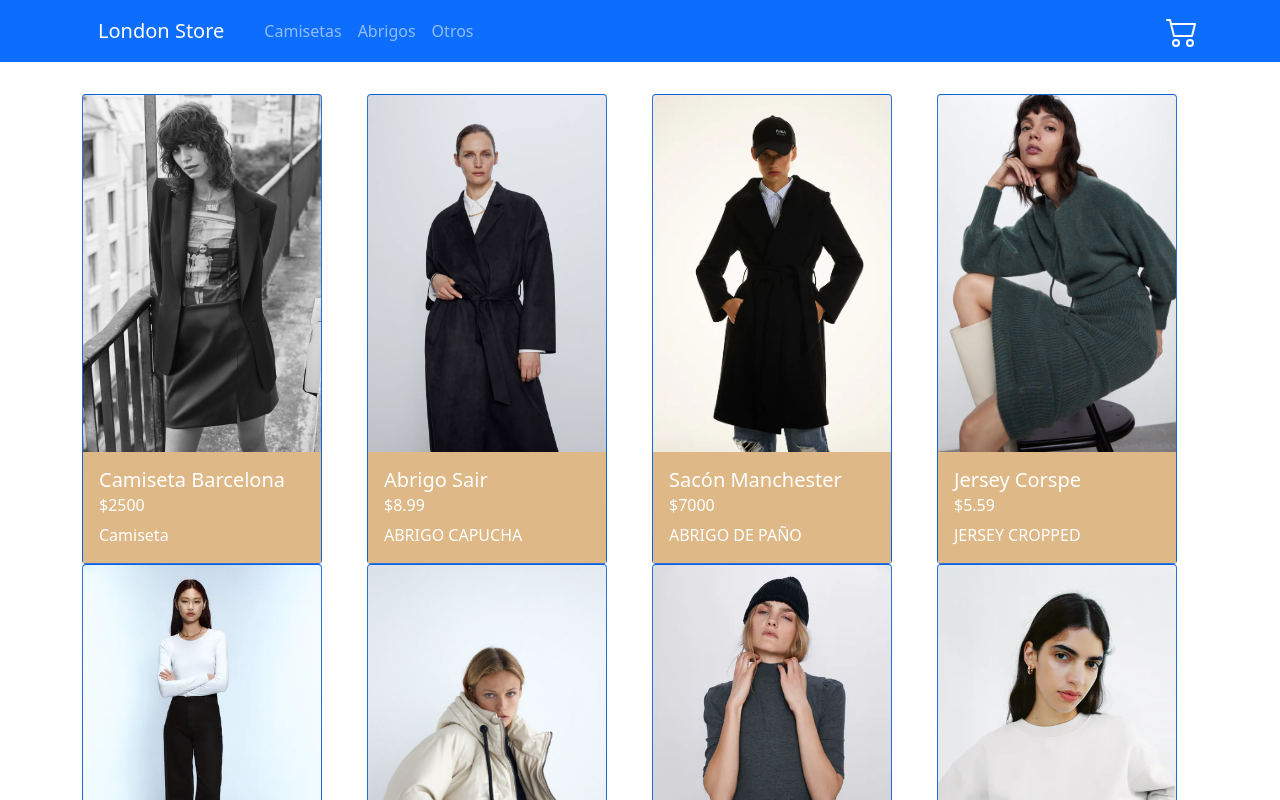
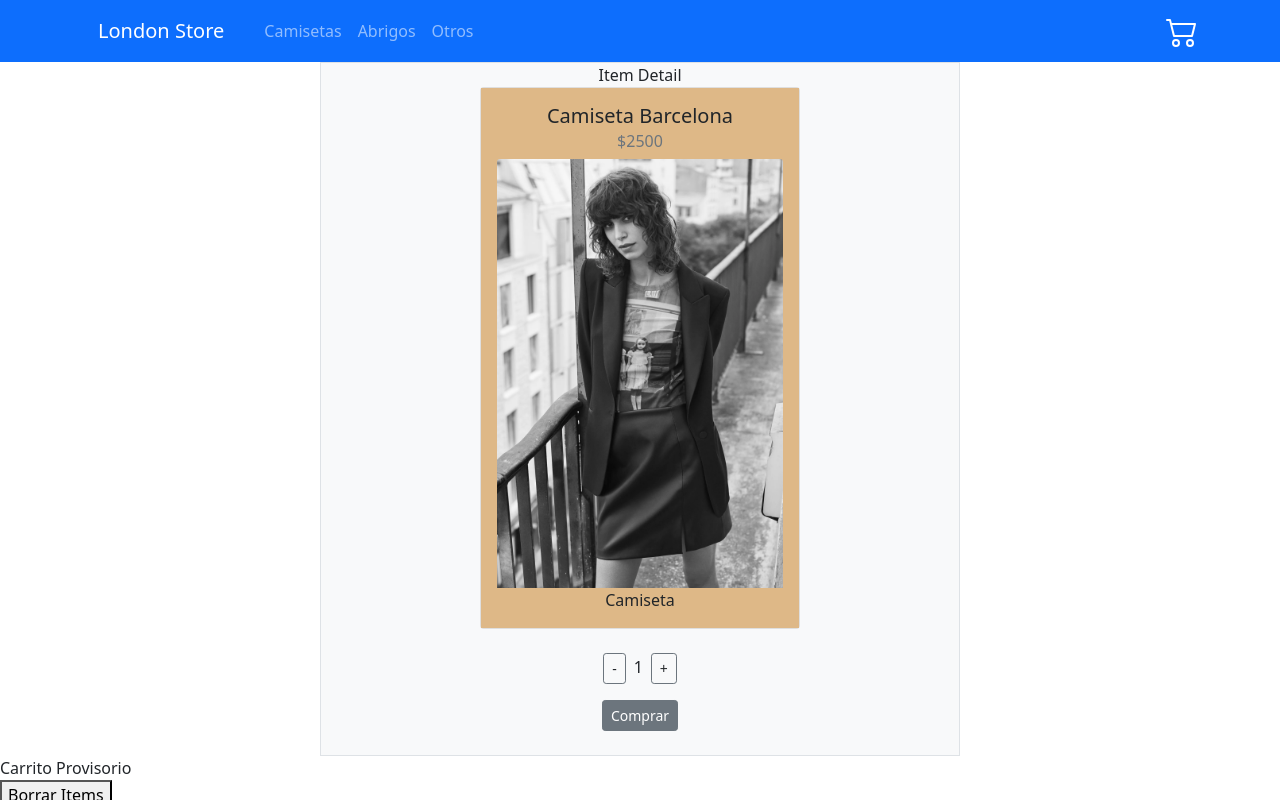
Before and after one commit to brg20/londonstore, a React (Create React App) app: page /item/0 in a window 1280 px wide. Shown: the top 800 px of the page. Built offline with nearby package versions, Linux system fonts and the light colour scheme.

Commit message:
cart context

```diff
--- a/src/App.js
+++ b/src/App.js
@@ -3,6 +3,7 @@ import 'bootstrap/dist/css/bootstrap.min.css';
 import ItemListContainer from './componentes/ItemListContainer';
 import ItemDetailContainer from './componentes/ItemDetailContainer';
 import {Route, Switch, BrowserRouter} from 'react-router-dom' ;
+import {CartContext} from './componentes/CartContext' ;
 
 
 function App() {
@@ -11,6 +12,7 @@ function App() {
     <BrowserRouter>
        <NavBar/>
     <Switch>
+    <CartContext>
     <Route exact path="/">
        <ItemListContainer />
     </Route>
@@ -20,6 +22,7 @@ function App() {
     <Route path="/item/:id">
        <ItemDetailContainer/>
     </Route>
+    </CartContext>
     <Route patch="*"> <div className="p-3"> Hubo un error! - No existe la pagina</div></Route>
     </Switch>
     </BrowserRouter>
--- /dev/null
+++ b/src/componentes/CartContext.jsx
@@ -0,0 +1,41 @@
+import React, {useState, createContext} from 'react' ;
+
+export const Context = createContext() ;
+
+export const CartContext = ({children}) => {
+
+    const [carrito, setCarrito] = useState([]) ;
+
+    const agregarCarrito = (producto,cantidad) => {
+        if (yaExisteEnCarrito(producto.id)) {
+            const indexItem =  carrito.findIndex(ele => ele.item.id === producto.id ) ;
+            carrito[indexItem].cantidad = carrito[indexItem].cantidad + cantidad ;
+            setCarrito ([...carrito]) ;
+        } else {
+        setCarrito ([...carrito, {item: producto, cantidad}]) } ;
+    }
+
+    const borrarCarrito = () => {
+        console.log (" borrando el carrito")
+        setCarrito ([]) ;
+    }
+
+    const yaExisteEnCarrito = (id) => {
+        return carrito.some(element => element.item.id === id)
+    }
+
+
+return (
+<>
+<Context.Provider value={{agregarCarrito, borrarCarrito, carrito, setCarrito}}>
+{children}
+<div> Carrito Provisorio </div>
+{carrito.map(items => {
+    return <div>
+           <div><b>Producto: </b>{items.item.nombre} - <b>Cantidad: </b>{items.cantidad}</div>
+           </div>
+})}
+<button onClick={borrarCarrito}>Borrar Items</button>
+</Context.Provider>
+</>);
+}
--- a/src/componentes/ItemCount.jsx
+++ b/src/componentes/ItemCount.jsx
@@ -1,10 +1,11 @@
 import react, {useState} from 'react' ;
 import { Button } from 'react-bootstrap';
+import {Link} from 'react-router-dom' ;
 
 
-const ItemCount = ({stock,cantidadInicial,controlStock}) => {
+const ItemCount = ({stock,cantidadInicial,onAdd}) => {
 
-const [cantidad, setCantidad]= useState (cantidadInicial) ;
+const [cantidad, setCantidad]= useState (parseInt(cantidadInicial)) ;
 
 const sumarCantidad = () => {
     (cantidad < stock) ? setCantidad  (parseInt(cantidad ) + 1) : alert("No hay tanto stock disponible");
@@ -13,11 +14,7 @@ const restarCantidad = () => {
     (cantidad >= 2) ? setCantidad (parseInt(cantidad) - 1) : alert ("Al menos debe haber 1 producto") ;
 }
 
-const onAdd = () => {
-    alert (`Se han agregado ${cantidad} producto/s al carrito`)
-    controlStock(cantidad);
 
-}
     return  (
         <>
             <div className="m-3">
@@ -25,8 +22,9 @@ const onAdd = () => {
                 {cantidad}
                 <Button className="m-2 border border-secondary " variant="inherit" size="sm" onClick={sumarCantidad}>+</Button>
                 <br></br>
-                <Button className="m-2" variant="secondary" size="sm" onClick={onAdd}>Comprar</Button>
+                <Link to="/Cart"><Button className="m-2" variant="secondary" size="sm" onClick={() => onAdd(cantidad)}>Comprar</Button></Link>
             </div>
 
         </> )} ;
+
 export default ItemCount ;
--- a/src/componentes/ItemDetail.jsx
+++ b/src/componentes/ItemDetail.jsx
@@ -1,14 +1,18 @@
 import {Card, Container} from 'react-bootstrap' ;
 import ItemCount from './ItemCount' ;
-import { useState } from 'react';
+import { useState, useContext } from 'react';
+import {Context}  from './CartContext';
 
 const ItemDetail = ({producto}) => {
 
+    const {agregarCarrito} = useContext (Context) ;
     const [mostrarItemCount, setMostrarItemCount] = useState (true)
-    const controlStock = (cantidad) => {
-        alert (`se esta haciendo el control... la cantidad es ${cantidad} `)
+
+    const onAdd = (cantidad) => {
+        alert (`Se van a descontar ${cantidad} producto/s`)
         setMostrarItemCount (false);
-    }
+        agregarCarrito(producto,cantidad);
+            }
 
     return (
             <>
@@ -21,8 +25,8 @@ const ItemDetail = ({producto}) => {
                 <Card.Text>{producto.descripcion}</Card.Text>
              </Card.Body>
              </Card>
-             { (mostrarItemCount == true) ?
-             <ItemCount stock={producto.stock} cantidadInicial="1" controlStock={controlStock}/>
+             { (mostrarItemCount === true) ?
+             <ItemCount stock={producto.stock} cantidadInicial='1' onAdd={onAdd}/>
              : <div></div>
              }</div>
              </>)
--- a/src/componentes/ItemDetailContainer.jsx
+++ b/src/componentes/ItemDetailContainer.jsx
@@ -1,41 +1,36 @@
-
-import ItemList from './ItemList' ;
-import productos from '../productos/productos';
-import { useState, useEffect } from 'react';
-import {Spinner} from 'react-bootstrap' ;
-import {useParams} from 'react-router-dom'
-
-const ItemListContainer = () => {
-
-    const {categoria} = useParams();
-    const [arrayProductos, setArrayProductos] = useState([]) ;
-    const [loading, setLoading] = useState (<Spinner animation="border" variant="primary"/>) ;
+import ItemDetail from './ItemDetail';
+import productos from '../productos/productos' ;
+import {useState, useEffect} from 'react' ;
+import {useParams} from 'react-router-dom' ;
+import { Spinner } from 'react-bootstrap';
 
 
-    const promesa = new Promise ((resolve) => {
+const ItemDetailContainer = () => {
+
+    const [arrayDeProductos, setArrayDeProductos] = useState ([]) ;
+    const [terminolapromesa, setTerminoLaPromesa] = useState (false) ;
+
+    const {id} = useParams() ;
+
+    useEffect(() => {
+
+    const promesa = new Promise ((resolve) =>
+        {
         setTimeout(() => {
         resolve (productos)
-        }, 2000);
+        }, 1000);
+}) ;
 
+    promesa.then(res => {
+        setArrayDeProductos (res[id]) ; // Mando un producto en concreto
+        setTerminoLaPromesa (true) ;
     })
+}, [])
 
-    useEffect (() =>  {
+if (terminolapromesa === true) {
+    return ( <>
+             <ItemDetail producto={arrayDeProductos}/>
+             </>) }  else  return ( <div className="w-25 mt-2 text-center m-auto"><Spinner animation="border" variant="primary"/></div>);
+} ;
 
-        promesa.then(res => {
-            setArrayProductos (res)
-            console.log(categoria)
-            if (categoria !== undefined) {setArrayProductos (res.filter(producto => producto.categoria === categoria) ) } ;
-            console.log(arrayProductos);
-            setLoading ("") ;
-        })
-
-    },[categoria])
-
-    return (
-        <>
-        <div className="w-25 mt-2 text-center m-auto"> {loading}</div>
-        <br/>
-        <ItemList items={arrayProductos}/>
-        </> )
-}
-export default ItemListContainer ;
+export default ItemDetailContainer ;
--- a/src/componentes/ItemListContainer.jsx
+++ b/src/componentes/ItemListContainer.jsx
@@ -21,10 +21,10 @@ const ItemListContainer = () => {
 
         promesa.then(res => {
             setArrayProductos (res)
-            console.log(categoria)
-            if (categoria != undefined) {setArrayProductos (res.filter(producto => producto.categoria === categoria) ) } ;
-            console.log(arrayProductos);
-            setLoading ("") ;
+
+            if (categoria !== undefined) {setArrayProductos (res.filter(producto => producto.categoria === categoria) ) } ;
+
+            setLoading ("") ;;
         })
 
     },[categoria])
```
Lines whose indentation alone changed are shown as unchanged.
